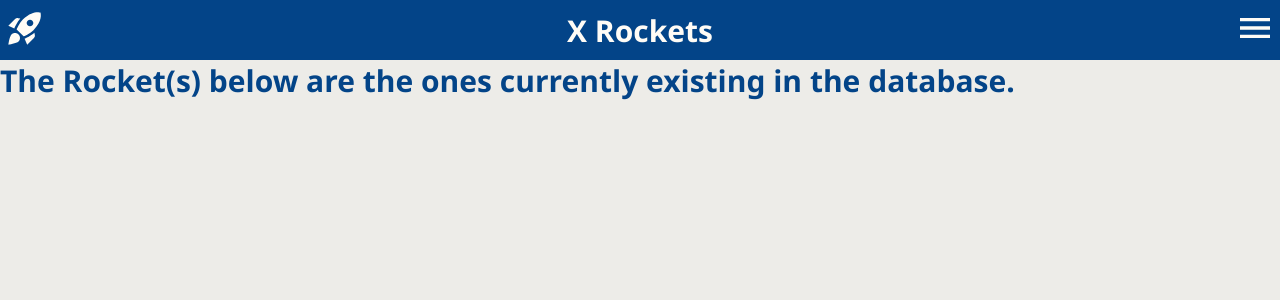
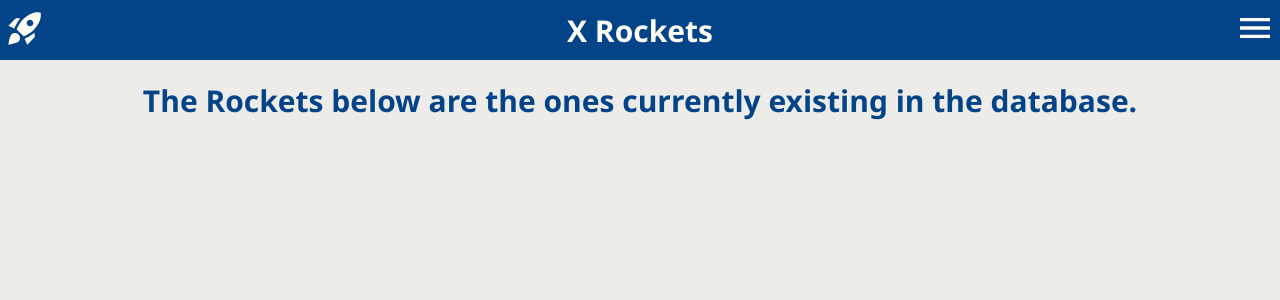
Before and after one commit to korbinschulz/rockets, a React (Create React App) app in the folder frontend/: page /view in a window 1280 px wide. Shown: the top 300 px of the page. Built offline with nearby package versions, Linux system fonts and the light colour scheme; no server answers.

Commit message:
Removed strict mode to prevent useEffect mounting twice

```diff
--- a/frontend/src/containers/ViewRockets/ViewRockets.css
+++ b/frontend/src/containers/ViewRockets/ViewRockets.css
@@ -0,0 +1,14 @@
+.view-rockets {
+    display: flex;
+    text-align: center;
+    flex-direction: column;
+    justify-content: center;
+    align-items: center;
+    margin: 20px;
+    overflow: hidden;
+}
+
+h2 {
+    color: #034488;
+    font-size: 30px;
+}
--- a/frontend/src/containers/ViewRockets/ViewRockets.js
+++ b/frontend/src/containers/ViewRockets/ViewRockets.js
@@ -1,10 +1,30 @@
-import React from "react";
+import axios from "axios";
+import React, { useEffect } from "react";
+import "./ViewRockets.css";
 
 function ViewRockets() {
+  const getData = () => {
+    const getUrl = "http://localhost:3000/api/rockets/";
+    axios
+      .get(getUrl)
+      .then(function (res) {
+        console.log("Data has been fetched!");
+        console.log(res);
+      })
+      .catch(function (error) {
+        console.log(error);
+        alert("Error fetching rockets from database, please try again!");
+      });
+  };
+
+  useEffect(() => {
+    getData();
+  }, []);
+
   return (
     <div className="view-rockets">
       <h2>
-        The Rocket(s) below are the ones currently existing in the database.
+        The Rockets below are the ones currently existing in the database.
       </h2>
     </div>
   );
--- a/frontend/src/index.js
+++ b/frontend/src/index.js
@@ -1,15 +1,11 @@
-import React from 'react';
-import ReactDOM from 'react-dom/client';
-import './index.css';
-import App from './App';
-import reportWebVitals from './reportWebVitals';
+import React from "react";
+import ReactDOM from "react-dom/client";
+import "./index.css";
+import App from "./App";
+import reportWebVitals from "./reportWebVitals";
 
-const root = ReactDOM.createRoot(document.getElementById('root'));
-root.render(
-  <React.StrictMode>
-    <App />
-  </React.StrictMode>
-);
+const root = ReactDOM.createRoot(document.getElementById("root"));
+root.render(<App />);
 
 // If you want to start measuring performance in your app, pass a function
 // to log results (for example: reportWebVitals(console.log))
```
